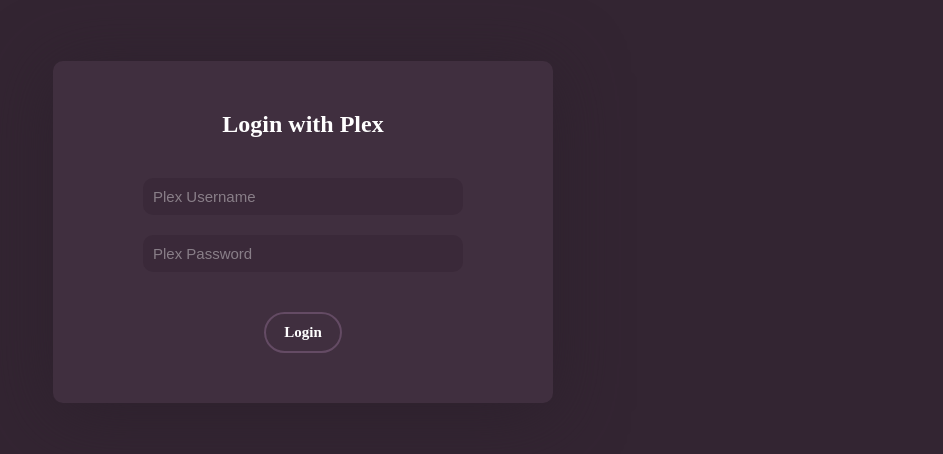
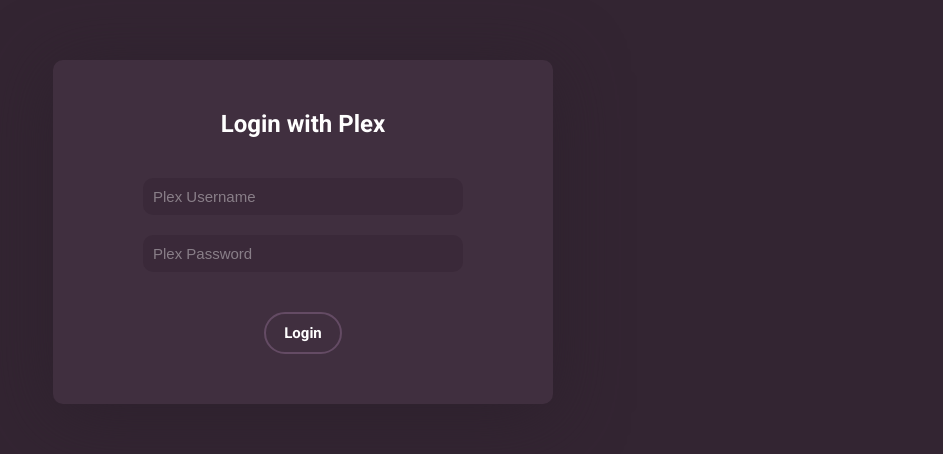
Before and after one commit to matthewdias/kitsu-plex-scrobbler, a React app: page / in a window 1280 px wide. Shown: the part 168-622 px from the top of the page, without its empty margins (337-1280 px from the left). Built offline with nearby package versions, Linux system fonts and the light colour scheme.

Commit message:
style fonts

```diff
--- a/public/index.html
+++ b/public/index.html
@@ -5,6 +5,7 @@
   <meta charset="UTF-8">
   <meta name="viewport" content="width=device-width, initial-scale=1.0">
   <meta http-equiv="X-UA-Compatible" content="ie=edge">
+  <link href="https://fonts.googleapis.com/css?family=Roboto:400,700" rel="stylesheet">
   <title>kitsu-plex-scrobbler</title>
 </head>
 
--- a/src/client/static/styles.css
+++ b/src/client/static/styles.css
@@ -1,6 +1,7 @@
 body {
   background: #332532;
   margin: 0;
+  font-family: 'Roboto', sans-serif;
 }
 
 h2 {
```
